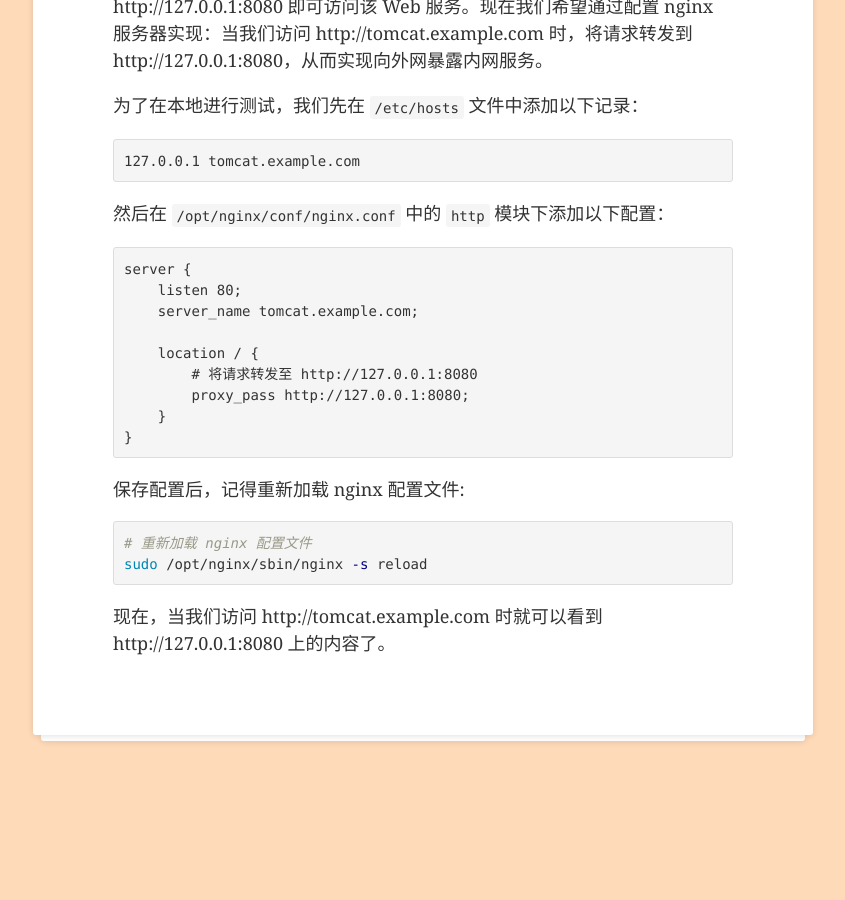
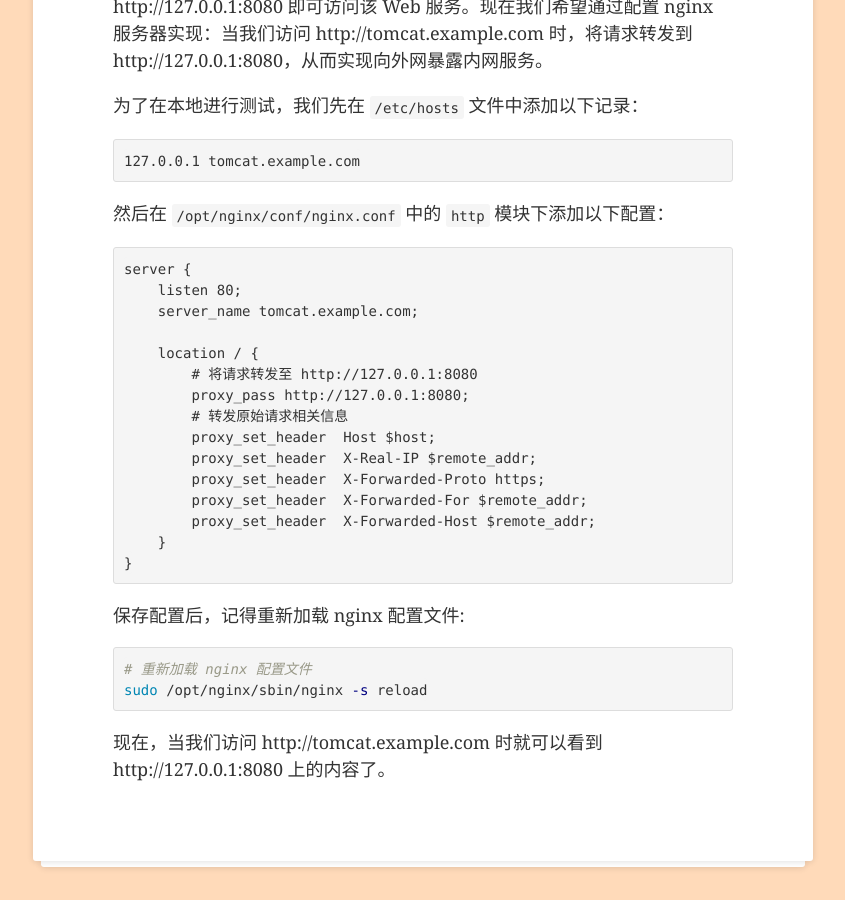
Before and after one commit to john-yuan/blog, a Jekyll site: the page built from _posts/2018-07-30-how-to-install-nginx-from-source-code-on-centos.md, in a window 1280 px wide and 900 px high, scrolled down 3558 px. Shown: the whole window, without its empty margins (217-1062 px from the left). Built offline with Jekyll 4.4.1, drawn with Linux system fonts in a browser that asks for light colours; before the commit the page ends 4354 px from its top, so only the background shows below that.

Commit message:
docs: update proxy settings

````diff
--- a/_posts/2018-07-30-how-to-install-nginx-from-source-code-on-centos.md
+++ b/_posts/2018-07-30-how-to-install-nginx-from-source-code-on-centos.md
@@ -164,6 +164,12 @@
     location / {
         # 将请求转发至 http://127.0.0.1:8080
         proxy_pass http://127.0.0.1:8080;
+        # 转发原始请求相关信息
+        proxy_set_header  Host $host;
+        proxy_set_header  X-Real-IP $remote_addr;
+        proxy_set_header  X-Forwarded-Proto https;
+        proxy_set_header  X-Forwarded-For $remote_addr;
+        proxy_set_header  X-Forwarded-Host $remote_addr;
     }
 }
 ```
````
